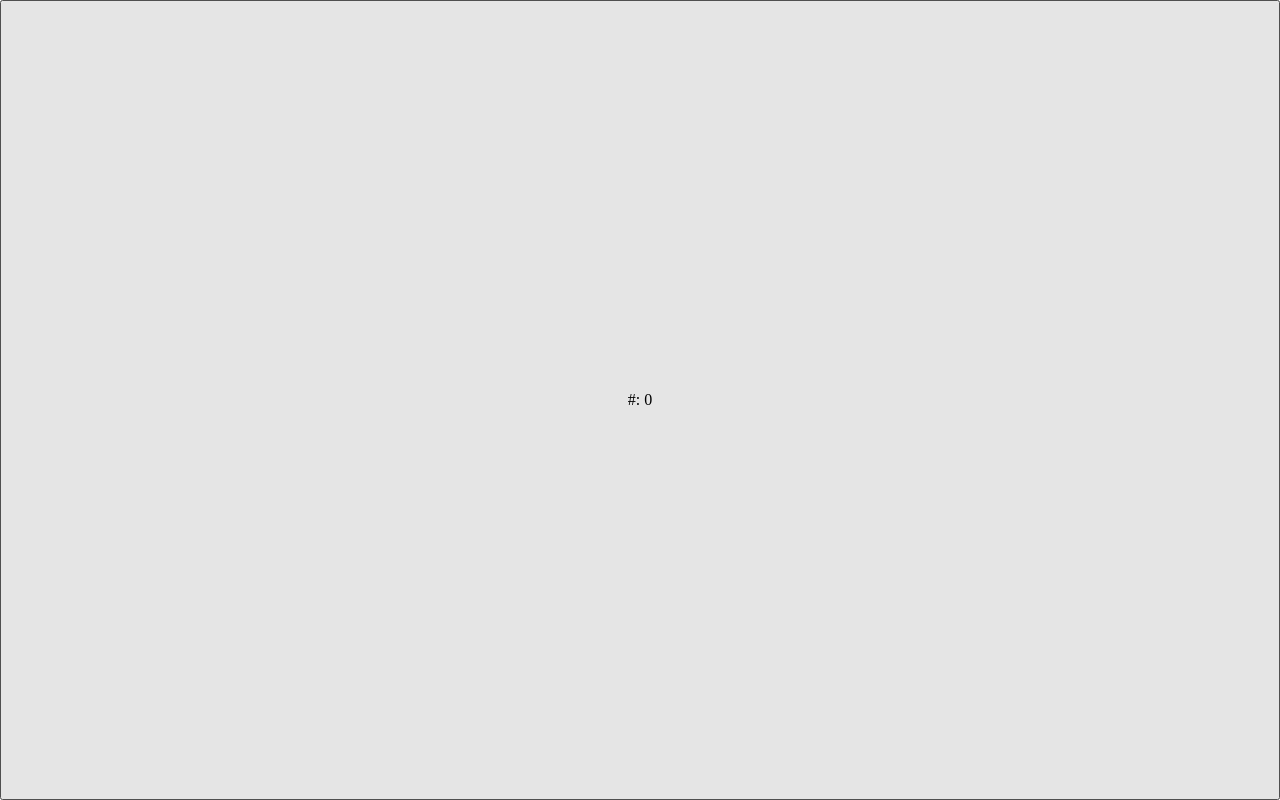
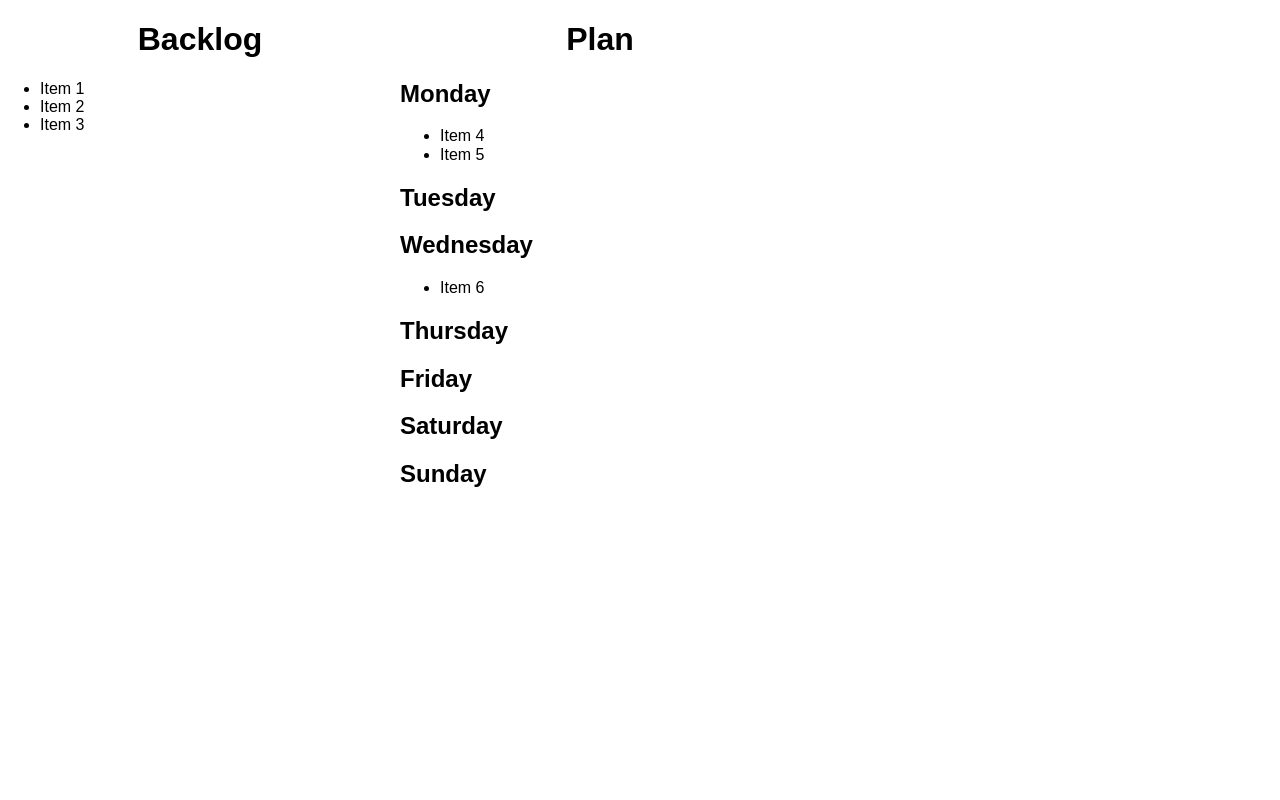
Before and after one commit to KMayne/hour, a Vue app: page / in a window 1280 px wide. Built offline with nearby package versions, Linux system fonts and the light colour scheme.

Commit message:
Add initial task display

```diff
--- a/package.json
+++ b/package.json
@@ -12,7 +12,9 @@
     "lint": "vue-cli-service lint"
   },
   "dependencies": {
+    "@types/luxon": "^1.25.0",
     "core-js": "^3.6.5",
+    "luxon": "^1.25.0",
     "normalize.css": "^8.0.1",
     "register-service-worker": "^1.7.1",
     "vue": "^2.6.11"
--- a/src/App.vue
+++ b/src/App.vue
@@ -1,26 +1,76 @@
 <template>
-  <div id="app">
-    <button @click="numberClicked" class="fullscreen">#: {{ number }}</button>
-  </div>
+  <main id="app" class="app-container">
+    <section class="backlog-container">
+      <h1>Backlog</h1>
+      <ul>
+        <li v-for="item in backlog" :key="item.id">{{item.name}}</li>
+      </ul>
+    </section>
+
+    <section class="plan-container">
+      <h1>Plan</h1>
+      <template v-for="day in daysToDisplay">
+      <h2 :key="'heading-' + day">{{day.toLocaleString({ weekday: 'long' })}}</h2>
+      <ul :key="'list-' + day">
+        <li v-for="item in getItemsForDay(day)" :key="item.id">{{ item.name }}</li>
+      </ul>
+      </template>
+    </section>
+  </main>
 </template>
 
 <script lang="ts">
-import Vue from "vue";
+import Vue from 'vue';
+import { DateTime } from 'luxon';
+
 export default Vue.extend({
   data: () => ({
-    number: 0
+    backlog: [
+      { name: 'Item 1', id: 1 },
+      { name: 'Item 2', id: 2 },
+      { name: 'Item 3', id: 3 }
+    ],
+    scheduledItems: [
+      { name: 'Item 4', id: 4, scheduledTime: DateTime.local() },
+      { name: 'Item 5', id: 5, scheduledTime: DateTime.local().plus({ hour: 1 }) },
+      { name: 'Item 6', id: 6, scheduledTime: DateTime.local().plus({ hour: 3, days: 1 }) },
+    ]
   }),
   methods: {
-    numberClicked() {
-      this.number++;
+    getItemsForDay(day: DateTime) {
+      return this.scheduledItems.filter(item => item.scheduledTime.hasSame(day, 'day'));
+    }
+  },
+  computed: {
+    daysToDisplay() {
+      const numDaysToDisplay = 7;
+      const today = DateTime.local().startOf('day');
+      return Array.from({ length: numDaysToDisplay },
+        (_, i) => today.plus({ days: i }));
     }
   }
 });
 </script>
 
 <style>
-.fullscreen {
-  width: 100vw;
+.app-container {
   height: 100vh;
+  width: 100vh;
+  display: flex;
+  flex-direction: row;
+  font-family: sans-serif;
+}
+
+main > section > h1 {
+  text-align: center;
+}
+
+main > section {
+  height: 100%;
+  flex: 1;
+}
+
+main > section > ul {
+  text-align: left;
 }
 </style>
```
Also changed, not shown: 1 other file (tests, documents, lock files or other folders).
